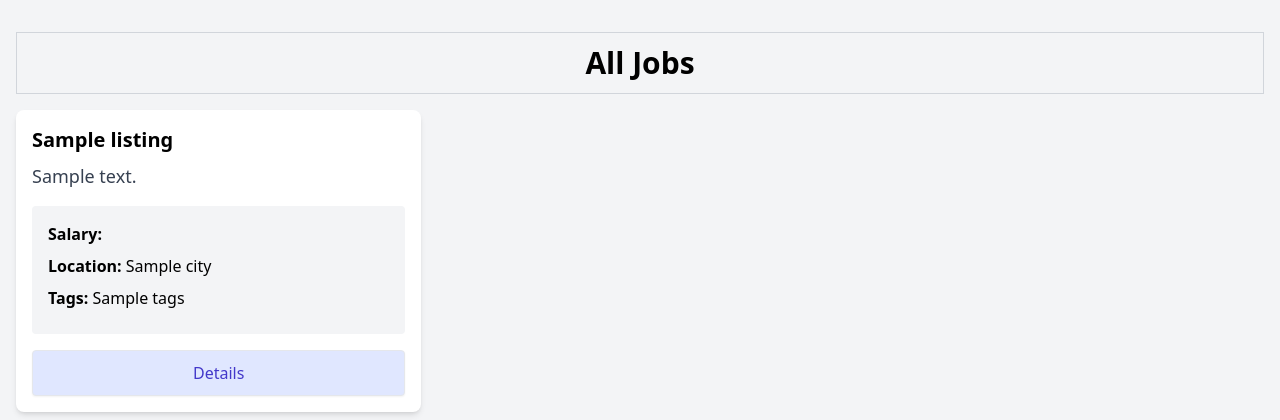
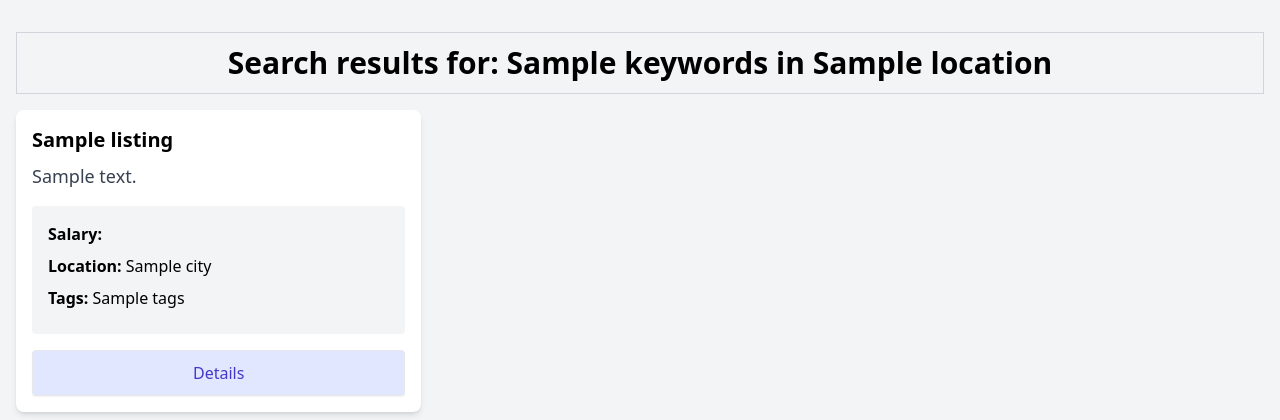
Before and after one commit to LittleOddBoy/workopia-php, a PHP site: template App/views/listings/index.view.php in a window 1280 px wide. Shown: the top 420 px of the page. Run offline with PHP 8.4, Linux system fonts and the light colour scheme; the template is opened without the code that fills it: most values are stand-ins (such as "Sample title", 1, 10 or a date in 2020); data that the repository does not hold is empty.

Commit message:
feat: search functionality!

```diff
--- a/App/views/listings/index.view.php
+++ b/App/views/listings/index.view.php
@@ -5,7 +5,16 @@
 <!-- Job Listings -->
 <section>
   <div class="container mx-auto p-4 mt-4">
-    <div class="text-center text-3xl mb-4 font-bold border border-gray-300 p-3">All Jobs</div>
+    <div class="text-center text-3xl mb-4 font-bold border border-gray-300 p-3">
+      <?php if (isset($keywords)) : ?>
+        Search results for: <?= htmlspecialchars($keywords) ?>
+      <?php else: ?>
+        All Jobs
+      <?php endif; ?>
+      <?php if (isset($location)) : ?>
+        in <?= htmlspecialchars($location) ?>
+      <?php endif; ?>
+    </div>
     <?= load_partial('message') ?>
     <div class="grid grid-cols-1 md:grid-cols-3 gap-4 mb-6">
       <?php foreach ($listings as $l): ?>
--- a/routes.php
+++ b/routes.php
@@ -7,6 +7,7 @@ $router->get('/listings/edit/{id}', 'ListingController@edit', ['auth']);
 $router->get('/listings/{id}', 'ListingController@show');
 $router->get('/auth/register', 'UserController@create', ['guest']);
 $router->get('/auth/login', 'UserController@login', ['guest']);
+$router->get('/listings/search', 'ListingController@search');
 
 $router->post('/listings', 'ListingController@store', ['auth']);
 $router->post('/auth/login', 'UserController@authenticate', ['guest']);
```
Also changed, not shown: App/controllers/ListingController.php (+22 -0 lines), App/views/partials/showcase.php (+5 -10 lines).
